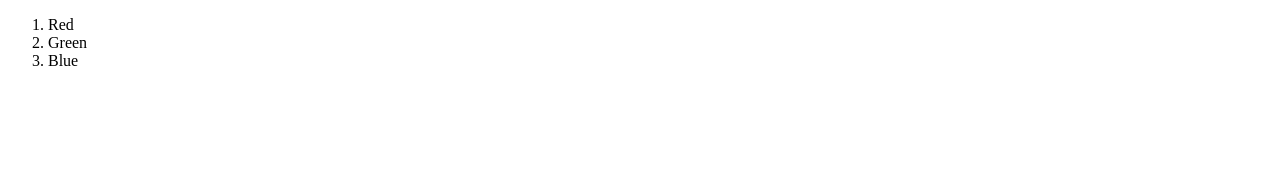
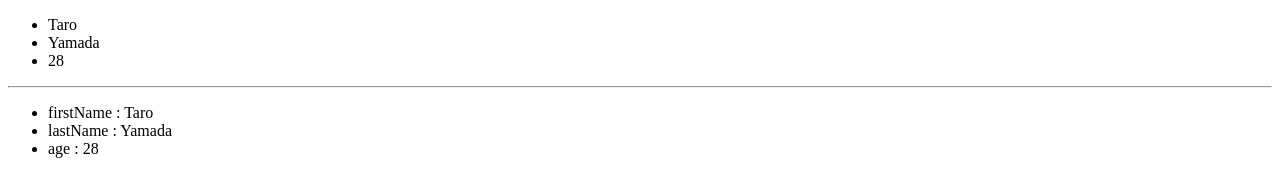
Before and after one commit to masuda401/vue-udemy-tutorial, a plain HTML site: page index.html in a window 1280 px wide. Drawn offline with nearby package versions, Linux system fonts and the light colour scheme.

Commit message:
オブジェクトの繰り返し(v-for)を設定

```diff
--- a/index.html
+++ b/index.html
@@ -7,9 +7,15 @@
 </head>
 <body>
     <div id="app">
-        <ol>
-            <li v-for="color in colors">{{ color }}</li>
-        </ol>
+        <ul>
+            <li v-for="value in user">{{ value }}</li>
+        </ul>
+        <hr>
+        <ul>
+            <li v-for="(value, key) in user">
+                {{ key }} : {{ value }}
+            </li>
+        </ul>
     </div>
 
     <script src="https://cdn.jsdelivr.net/npm/vue@2.5.17/dist/vue.js"></script>
--- a/main.js
+++ b/main.js
@@ -1,6 +1,10 @@
 var app = new Vue({
     el: '#app',
     data: {
-        colors: ['Red', 'Green', 'Blue']
+        user: {
+            firstName: 'Taro',
+            lastName: 'Yamada',
+            age: 28
+        }
     }
 })
```
